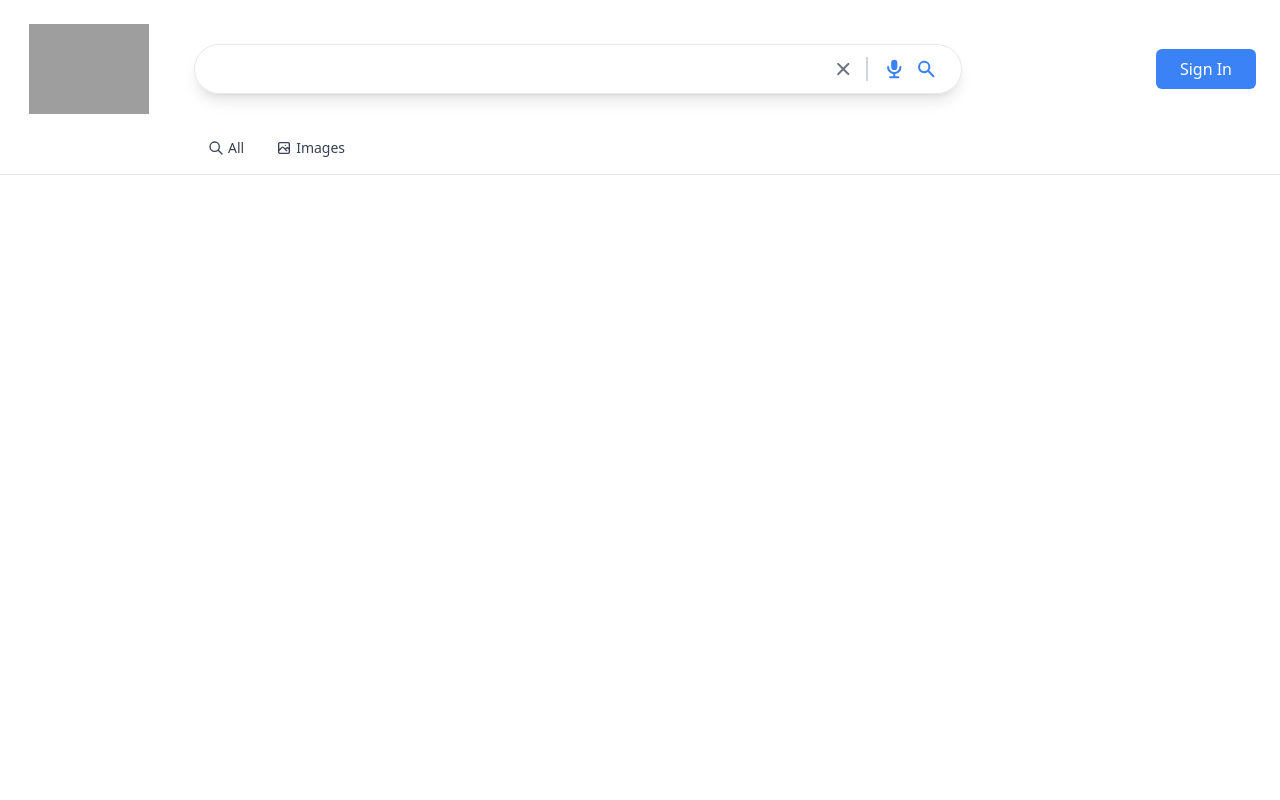
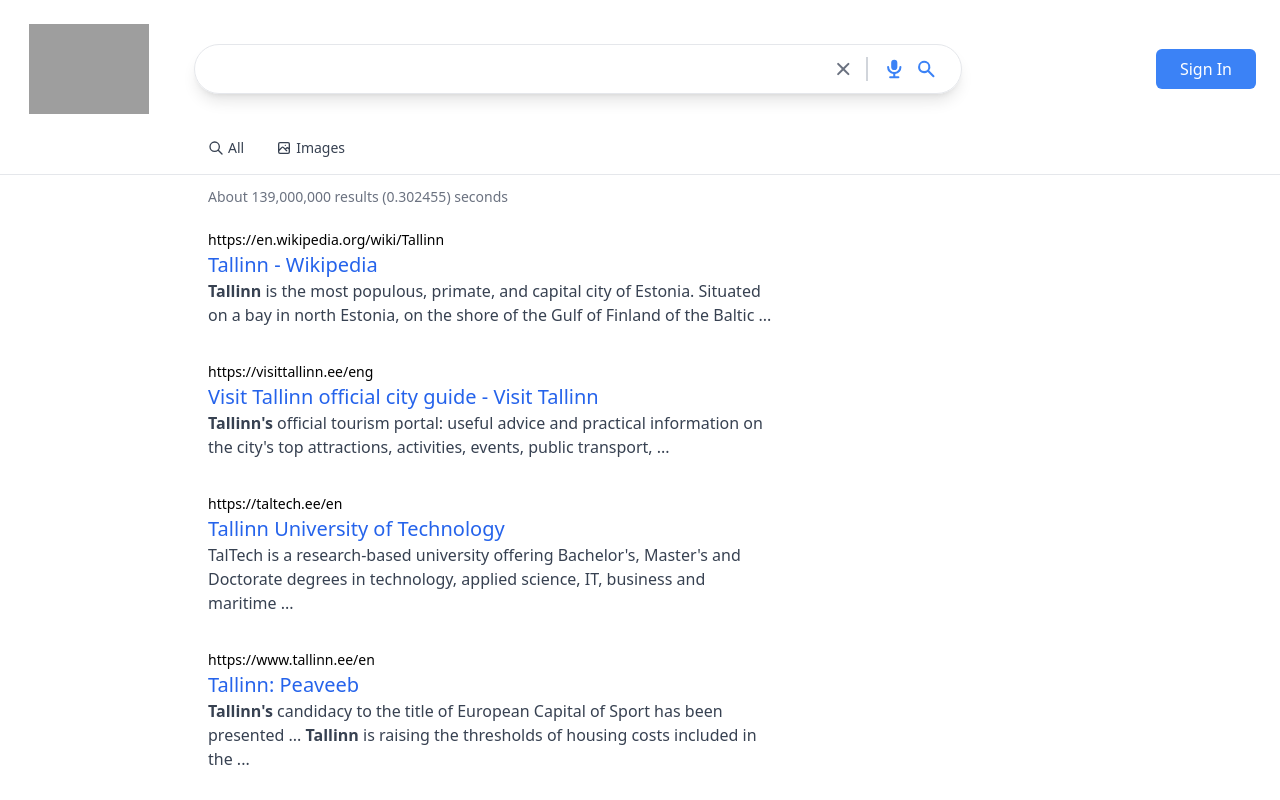
Before and after one commit to vincedavincii/Google, a Next.js app: page /search in a window 1280 px wide. Shown: the top 800 px of the page. Built offline with nearby package versions, Linux system fonts and the light colour scheme; no server answers; grey boxes are pictures that could not be loaded.

Commit message:
completed the search result section

```diff
--- /dev/null
+++ b/components/SearchResults.js
@@ -0,0 +1,40 @@
+import React from "react";
+import Parser from "html-react-parser";
+
+const SearchResults = ({results}) => {
+	return (
+		<div className="w-full mx-auto px-3 sm:pl-[5%] md-pl-[14%] lg:pl-52">
+			<p className="text-gray-500 text-sm mb-5 mt-3">
+				About {results.searchInformation.formattedTotalResults} results (
+				{results.searchInformation.searchTime}) seconds
+			</p>
+			{results.items.map((item) => (
+				<div
+					key={item.link}
+					className="max-w-xl mb-8"
+				>
+					<div className="group ">
+						<a
+							className="text-sm truncate"
+							href={item.link}
+						>
+							{item.formattedUrl}
+						</a>
+						<a
+							className="group-hover:underline decoration-blue-600"
+							href={item.link}
+						>
+							<h2 className="truncate text-xl font-medium text-blue-600">
+								{item.title}
+							</h2>
+						</a>
+					</div>
+
+					<p className="text-gray-700">{Parser(item.htmlSnippet)}</p>
+				</div>
+			))}
+		</div>
+	);
+};
+
+export default SearchResults;
--- a/package.json
+++ b/package.json
@@ -10,6 +10,7 @@
   },
   "dependencies": {
     "@heroicons/react": "^1.0.6",
+    "html-react-parser": "^3.0.4",
     "next": "12.3.1",
     "next-auth": "^4.14.0",
     "react": "18.2.0",
--- a/pages/search.js
+++ b/pages/search.js
@@ -1,20 +1,25 @@
 import Head from "next/head";
+import {useRouter} from "next/router";
 import React from "react";
 import SearchHeader from "../components/SearchHeader";
+import SearchResults from "../components/SearchResults";
 import Response from "../Response";
 
 const search = ({results}) => {
-	console.log(results);
+	const router = useRouter();
+
 	return (
 		<div>
 			<Head>
-				<title>Search Page</title>
+				<title>{router.query.term} - Search page</title>
 			</Head>
 
 			{/* Search Header */}
 			<SearchHeader />
 
 			{/* Search Results */}
+
+			<SearchResults results={results} />
 		</div>
 	);
 };
```
Also changed, not shown: 1 other file (tests, documents, lock files or other folders).
